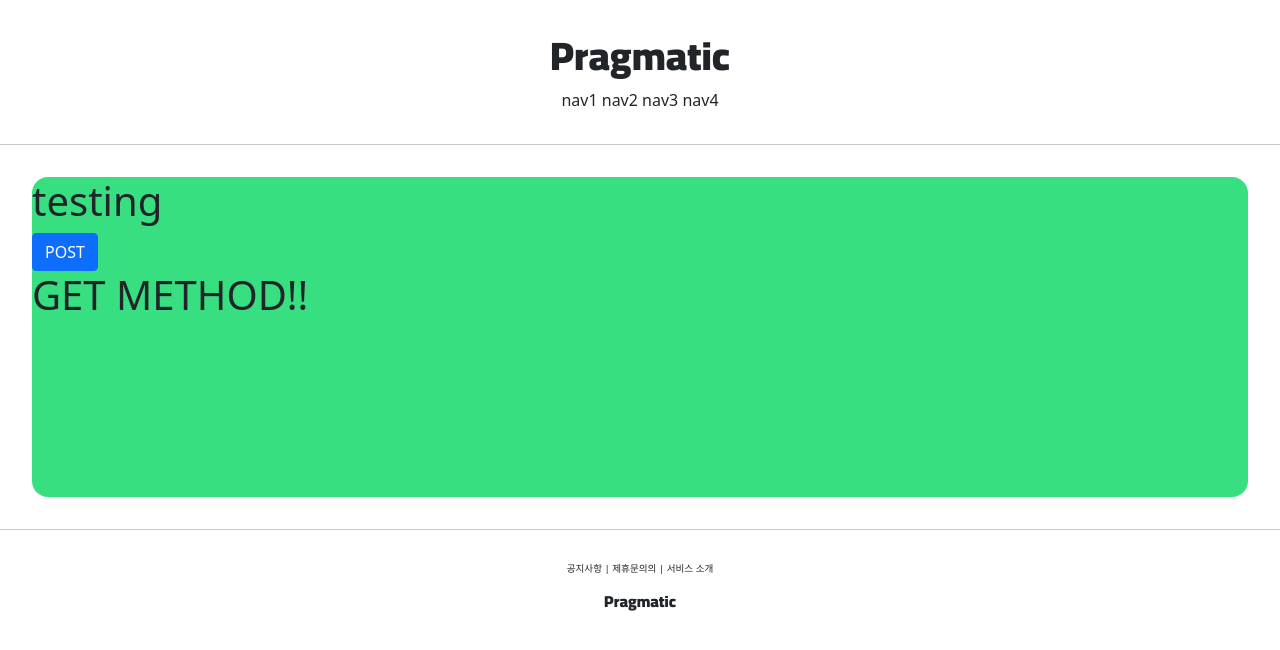
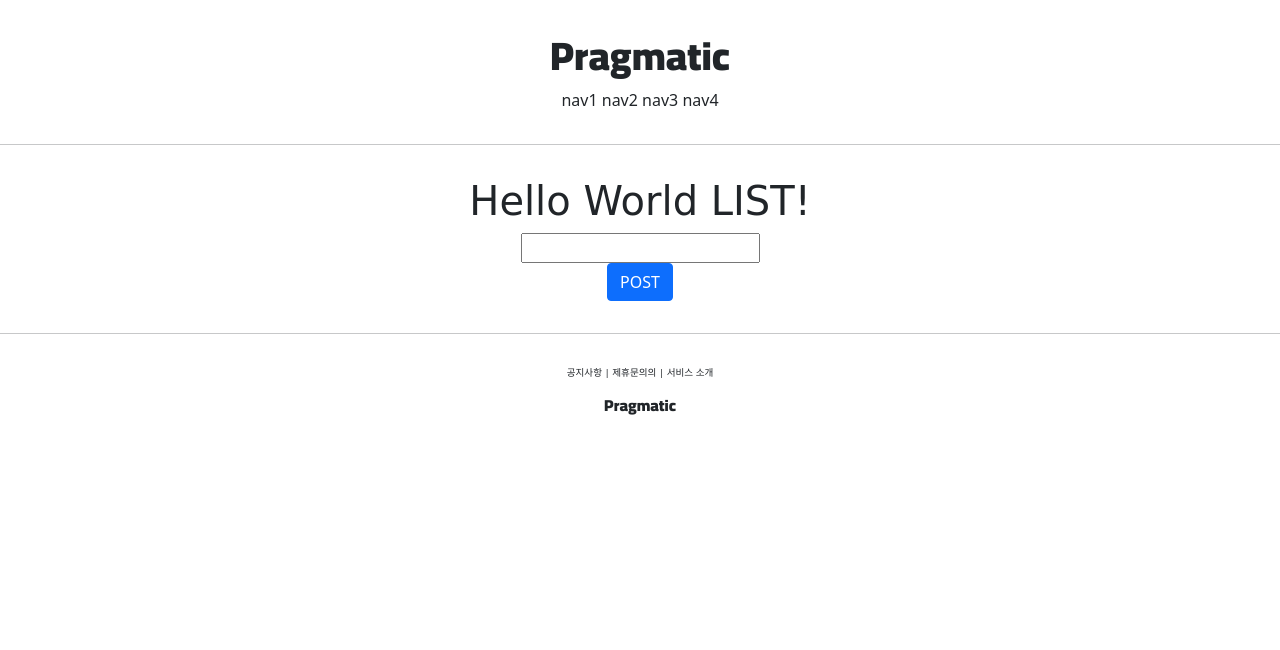
Before and after one commit to KyeongHwanMin/Django-pinterest, a Django app: page /account/hello_world/ in a window 1280 px wide. Shown: the top 650 px of the page. Run offline with Django 3.2, Linux system fonts and the light colour scheme.

Commit message:
refactor(hello_world.html, views.py) : Post를 이용한 데이터 출력 및 DB에  저장

```diff
--- a/accountapp/templates/accountapp/hello_world.html
+++ b/accountapp/templates/accountapp/hello_world.html
@@ -2,19 +2,25 @@
 
 {% block content %}
 
-    <div style="height: 20rem; background-color: #38df81; border-radius: 1rem; margin: 2rem;">
-        <h1>
-            testing
+    <div style=" border-radius: 1rem; margin: 2rem; text-align: center">
+        <h1 style="font-family:'lobster',cursive;">
+            Hello World LIST!
         </h1>
 
         <form action="/account/hello_world/" method="post">
             {% csrf_token %}
-            <input type="submit" class="btn btn-primary" value="POST" >
+            <div>
+                <input type="text" name="hello_world_input">
+            </div>
+            <div>
+                <input type="submit" class="btn btn-primary" value="POST" >
+            </div>
         </form>
-
+        {% if hello_world_output %}
         <h1>
-            {{text}}
+            {{hello_world_output.text}}
         </h1>
+        {% endif %}
     </div>
 
 {% endblock %}
--- a/accountapp/views.py
+++ b/accountapp/views.py
@@ -1,10 +1,17 @@
 from django.http import HttpResponse
 from django.shortcuts import render
 
+from accountapp.models import HelloWorld
+
 
 def hello_world(request):
+        if request.method == "POST":
+            temp = request.POST.get('hello_world_input')
 
-        if request.method == "POST":
-            return render(request, 'accountapp/hello_world.html', context={'text':'POST METHOD!!'})
+            new_hello_world = HelloWorld()
+            new_hello_world.text = temp
+            new_hello_world.save()
+
+            return render(request, 'accountapp/hello_world.html', context={'hello_world_output': new_hello_world})
         else:
             return render(request, 'accountapp/hello_world.html', context={'text': 'GET METHOD!!'})
```
